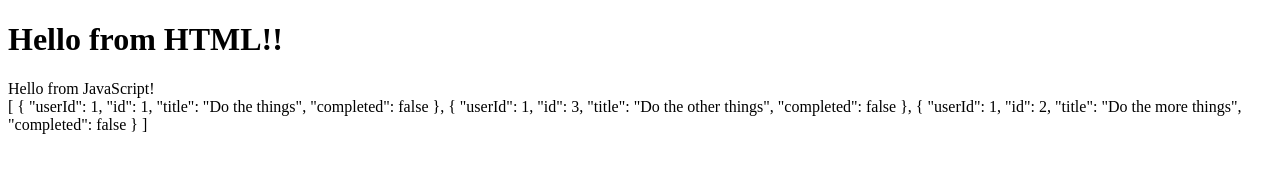
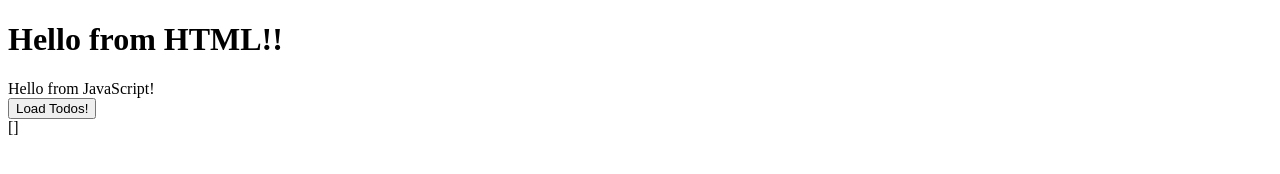
Before and after one commit to devorahortega/practice-vuejs, a plain HTML site: page todos.html in a window 1280 px wide. Drawn offline with nearby package versions, Linux system fonts and the light colour scheme.

Commit message:
Adds list of todos and button

```diff
--- a/todos.html
+++ b/todos.html
@@ -3,6 +3,7 @@
   <head>
     <meta charset="UTF-8" />
     <script src="https://cdn.jsdelivr.net/npm/vue/dist/vue.js"></script>
+    <script src="https://unpkg.com/axios/dist/axios.min.js"></script>
     <script src="todos.js" defer></script>
     <title>Todos vue.js</title>
   </head>
@@ -10,7 +11,11 @@
     <h1>Hello from HTML!!</h1>
     <div id="app">
       <div>{{ message }}</div>
+      <button v-on:click="loadTodos()">Load Todos!</button>
       <div>{{ todos }}</div>
+      <div v-for="todo in todos">
+        <p>{{ todo }}</p>
+      </div>
     </div>
   </body>
 </html>
--- a/todos.js
+++ b/todos.js
@@ -1,33 +1,20 @@
-/* global Vue */
+/* global Vue , axios*/
 
 var app = new Vue({
   el: "#app",
   data: function () {
     return {
       message: "Hello from JavaScript!",
-      todos: [
-        {
-          userId: 1,
-          id: 1,
-          title: "Do the things",
-          completed: false,
-        },
-        {
-          userId: 1,
-          id: 3,
-          title: "Do the other things",
-          completed: false,
-        },
-        {
-          userId: 1,
-          id: 2,
-          title: "Do the more things",
-          completed: false,
-        },
-      ],
+      todos: [],
     };
   },
   methods: {
-    loadTodos: function () {},
+    // ...
+    loadTodos: function () {
+      axios.get("https://jsonplaceholder.typicode.com/todos").then((response) => {
+        console.log(response.data);
+        this.todos = response.data;
+      });
+    },
   },
 });
```
